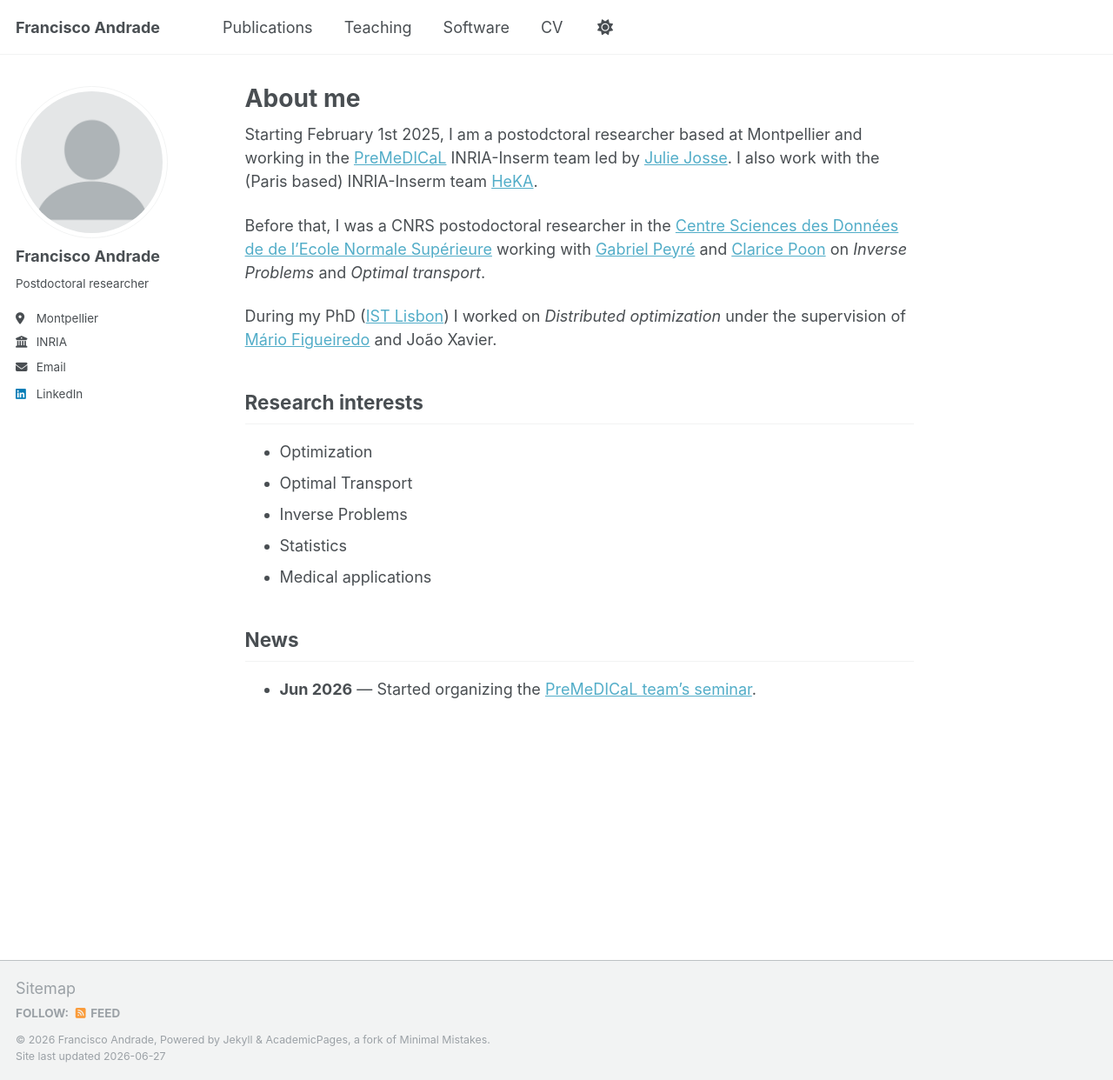
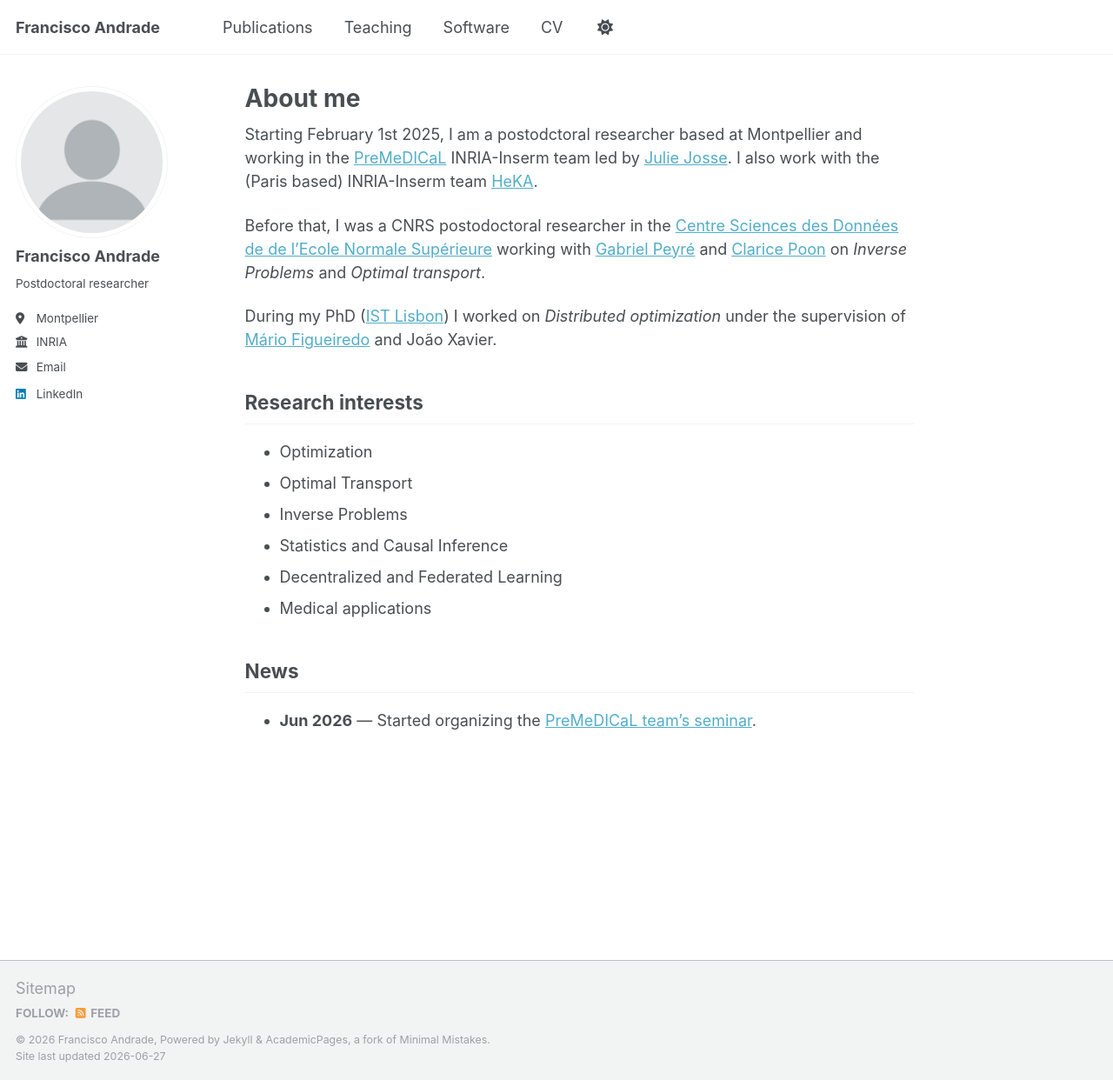
Before and after one commit to FranciscoAndrade90/FranciscoAndrade90.github.io, a Jekyll site: the page built from _pages/about.md, in a window 1280 px wide and 1242 px high. Shown: the whole window at 87% size. Built offline with Jekyll 4.4.1, drawn with Linux system fonts in a browser that asks for light colours.

Commit message:
Update about.md

```diff
--- a/_pages/about.md
+++ b/_pages/about.md
@@ -17,7 +17,8 @@ During my PhD ([IST Lisbon](https://tecnico.ulisboa.pt/pt)) I worked on *Distrib
 - Optimization
 - Optimal Transport
 - Inverse Problems
-- Statistics
+- Statistics and Causal Inference
+- Decentralized and Federated Learning
 - Medical applications
 
 ## News
```
